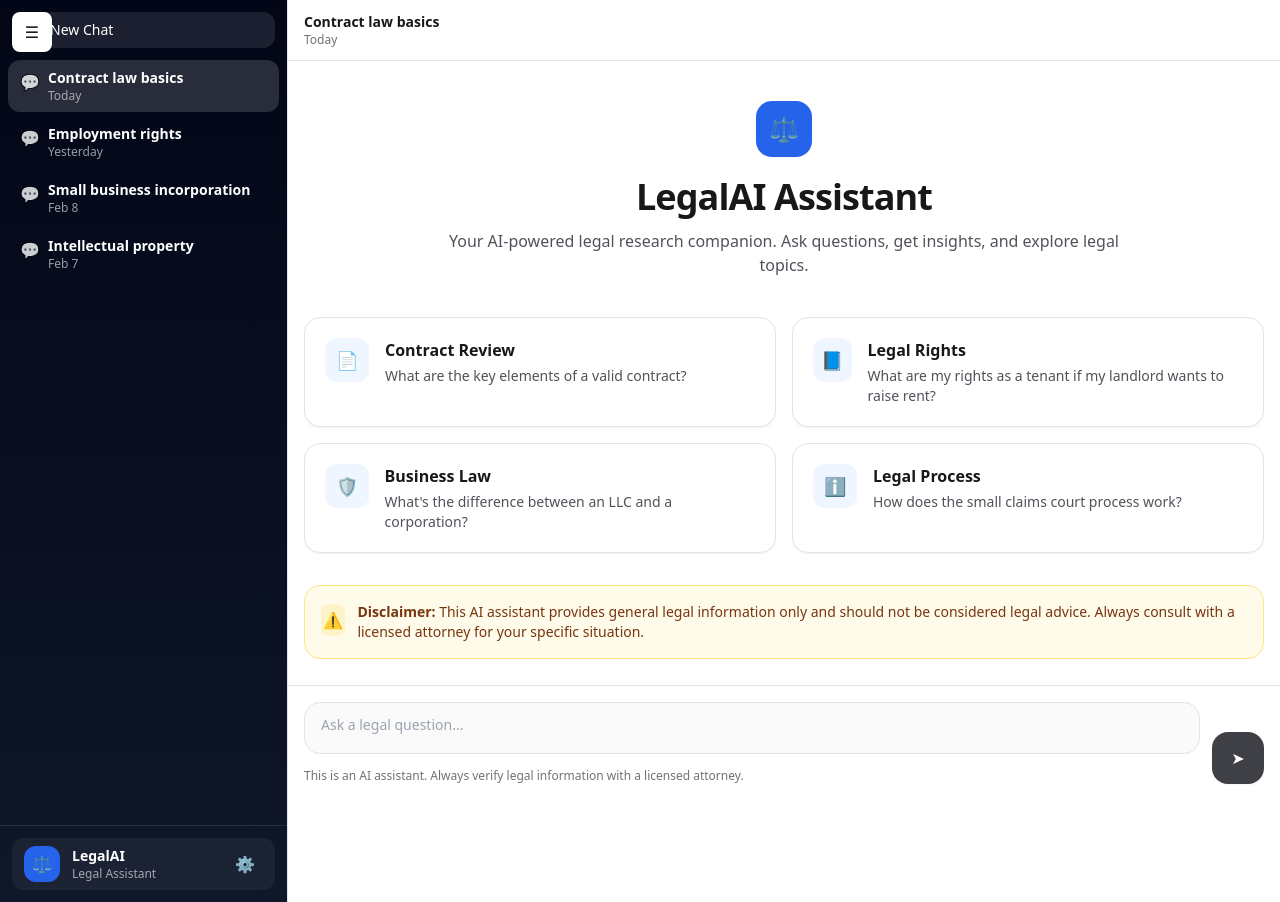
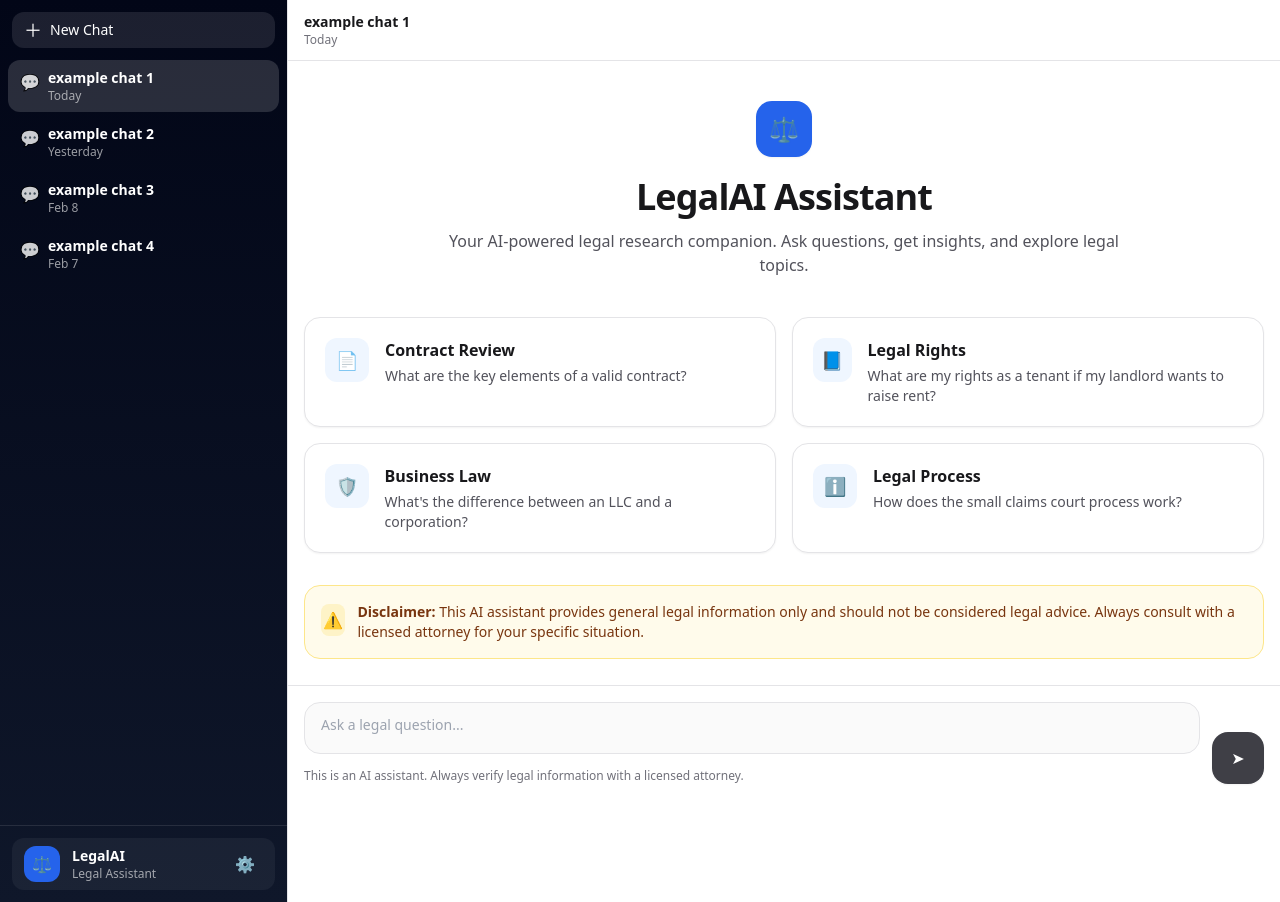
Before and after one commit to BenIncollingo/capstone-legal-genAI, a React (Create React App) app in the folder client/: page /LawGPT in a window 1280 px wide. Built offline with nearby package versions, Linux system fonts and the light colour scheme.

Commit message:
config changes

```diff
--- a/client/src/pages/LawGPT.jsx
+++ b/client/src/pages/LawGPT.jsx
@@ -1,10 +1,10 @@
 import { useMemo, useState } from "react";
 
 const CONVERSATIONS = [
-  { title: "Contract law basics", when: "Today" },
-  { title: "Employment rights", when: "Yesterday" },
-  { title: "Small business incorporation", when: "Feb 8" },
-  { title: "Intellectual property", when: "Feb 7" },
+  { title: "example chat 1", when: "Today" },
+  { title: "example chat 2", when: "Yesterday" },
+  { title: "example chat 3", when: "Feb 8" },
+  { title: "example chat 4", when: "Feb 7" },
 ];
 
 const SUGGESTIONS = [
@@ -31,7 +31,7 @@ const SUGGESTIONS = [
 ];
 
 export default function Assistant() {
-  const [sidebarOpen, setSidebarOpen] = useState(true); // desktop default open
+  const [sidebarOpen, setSidebarOpen] = useState(false); // desktop default open
   const [activeIdx, setActiveIdx] = useState(0);
   const [message, setMessage] = useState("");
 
@@ -285,17 +285,6 @@ export default function Assistant() {
           </div>
         </div>
       </div>
-
-      {/* Desktop: optional collapse toggle */}
-      <button
-        type="button"
-        onClick={() => setSidebarOpen((v) => !v)}
-        className="hidden lg:fixed lg:left-3 lg:top-3 lg:z-50 lg:inline-flex lg:h-10 lg:w-10 lg:items-center lg:justify-center lg:rounded-lg lg:bg-white lg:shadow-sm lg:hover:bg-zinc-50"
-        aria-label="Toggle sidebar"
-        title="Toggle sidebar"
-      >
-        ☰
-      </button>
     </div>
   );
 }
```
